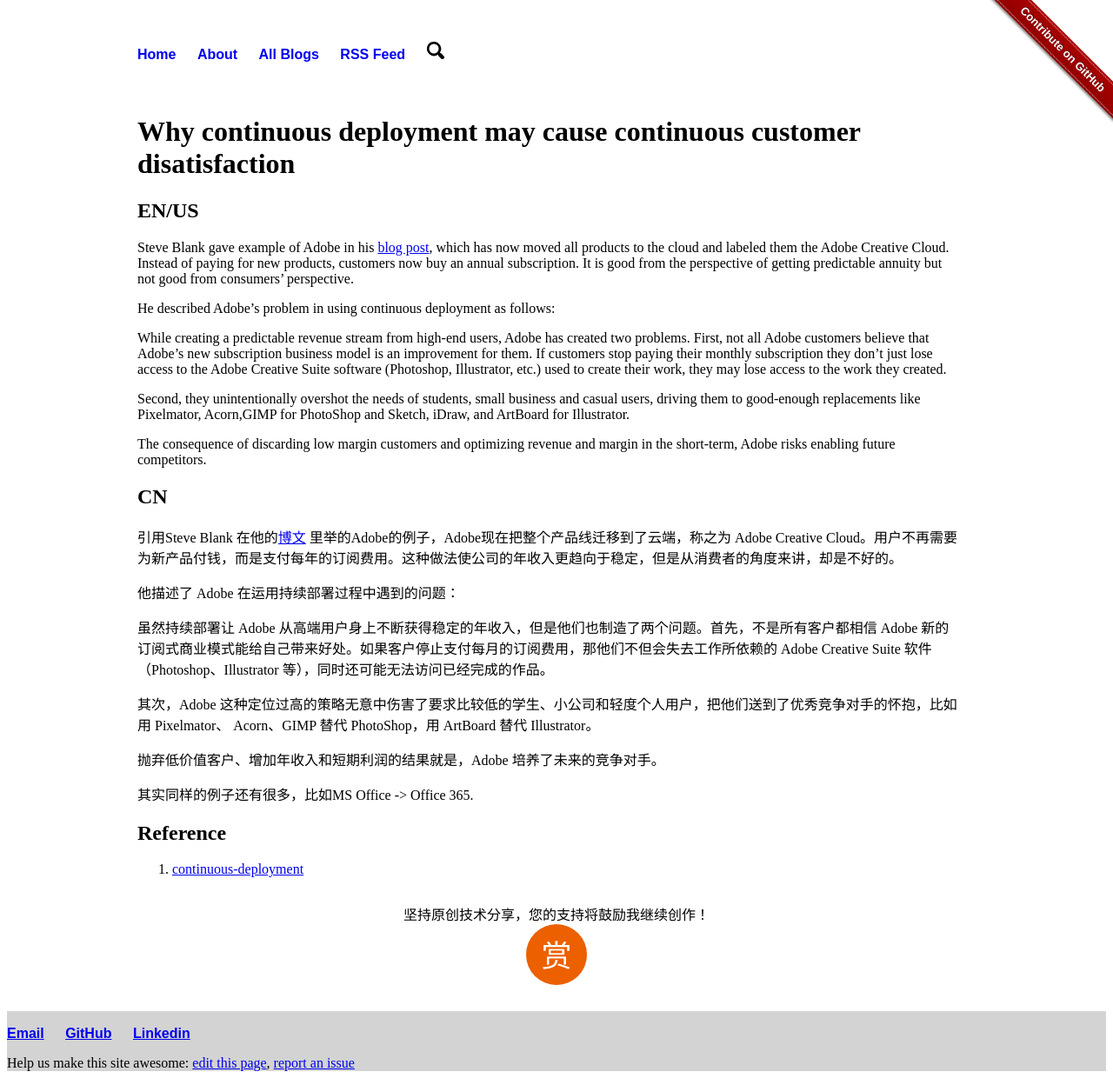
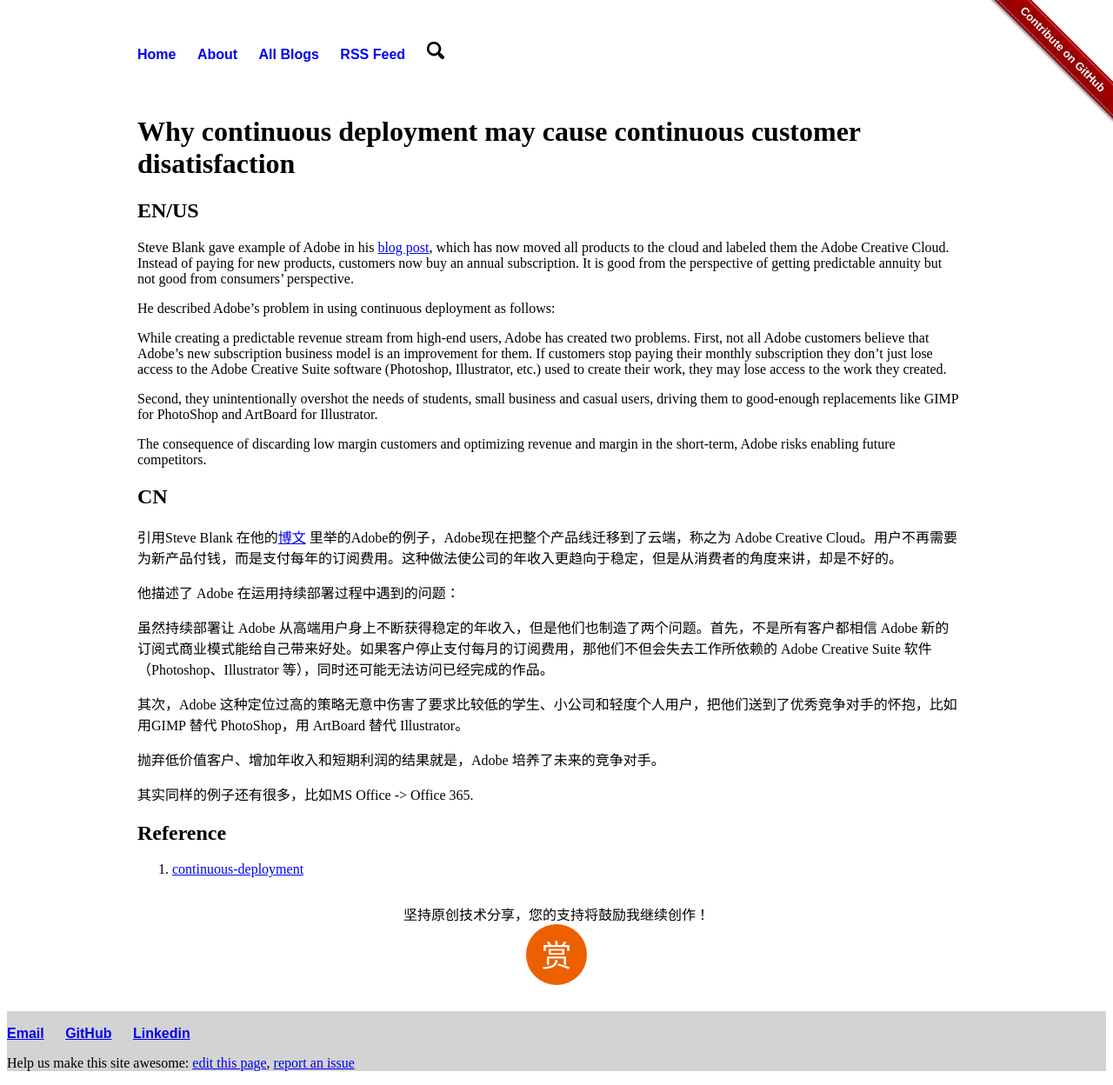
Before and after one commit to liuning0820/liuning0820.github.io, a Jekyll site: the page built from _posts/2019-03-19-why-cd-may-means-continuous-customer-disappointment.md, in a window 1280 px wide. Shown: the whole page at 87% size. Built offline with Jekyll 4.4.1, drawn with Linux system fonts in a browser that asks for light colours.

Commit message:
fix mdspell issue.

```diff
--- a/_posts/2019-03-19-why-cd-may-means-continuous-customer-disappointment.md
+++ b/_posts/2019-03-19-why-cd-may-means-continuous-customer-disappointment.md
@@ -14,7 +14,7 @@ He described Adobe's problem in using continuous deployment as follows:
 
 While creating a predictable revenue stream from high-end users, Adobe has created two problems. First, not all Adobe customers believe that Adobe’s new subscription business model is an improvement for them. If customers stop paying their monthly subscription they don’t just lose access to the Adobe Creative Suite software (Photoshop, Illustrator, etc.) used to create their work, they may lose access to the work they created.
 
-Second, they unintentionally overshot the needs of students, small business and casual users, driving them to good-enough replacements like Pixelmator, Acorn,GIMP for PhotoShop and Sketch, iDraw, and ArtBoard for Illustrator.
+Second, they unintentionally overshot the needs of students, small business and casual users, driving them to good-enough replacements like GIMP for PhotoShop and ArtBoard for Illustrator.
 
 The consequence of discarding low margin customers and optimizing revenue and margin in the short-term, Adobe risks enabling future competitors.
 
@@ -26,7 +26,7 @@ The consequence of discarding low margin customers and optimizing revenue and ma
 
 虽然持续部署让 Adobe 从高端用户身上不断获得稳定的年收入，但是他们也制造了两个问题。首先，不是所有客户都相信 Adobe 新的订阅式商业模式能给自己带来好处。如果客户停止支付每月的订阅费用，那他们不但会失去工作所依赖的 Adobe Creative Suite 软件（Photoshop、Illustrator 等），同时还可能无法访问已经完成的作品。
 
-其次，Adobe 这种定位过高的策略无意中伤害了要求比较低的学生、小公司和轻度个人用户，把他们送到了优秀竞争对手的怀抱，比如用 Pixelmator、 Acorn、GIMP 替代 PhotoShop，用 ArtBoard 替代 Illustrator。
+其次，Adobe 这种定位过高的策略无意中伤害了要求比较低的学生、小公司和轻度个人用户，把他们送到了优秀竞争对手的怀抱，比如用GIMP 替代 PhotoShop，用 ArtBoard 替代 Illustrator。
 
 抛弃低价值客户、增加年收入和短期利润的结果就是，Adobe 培养了未来的竞争对手。
 
```
Also changed, not shown: _posts/2019-03-04-the-devops-handbook-reading-notes.md (+2 -2 lines), _posts/2019-03-25-peopleware-reading-notes.md (+1 -1 lines), 1 other file.
